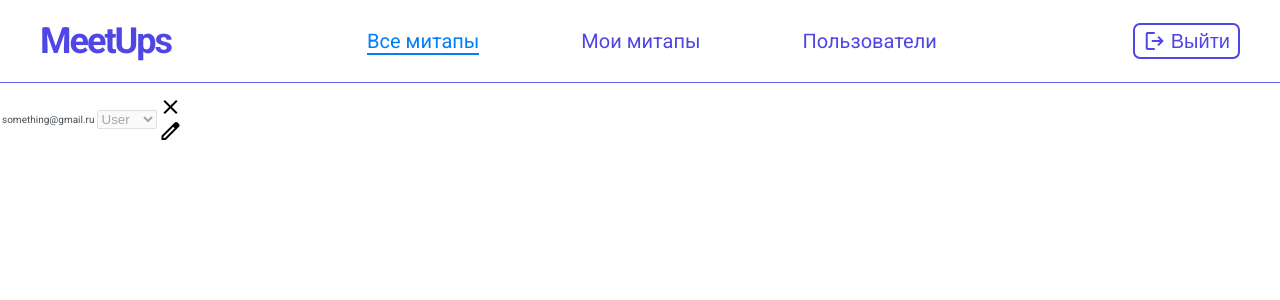
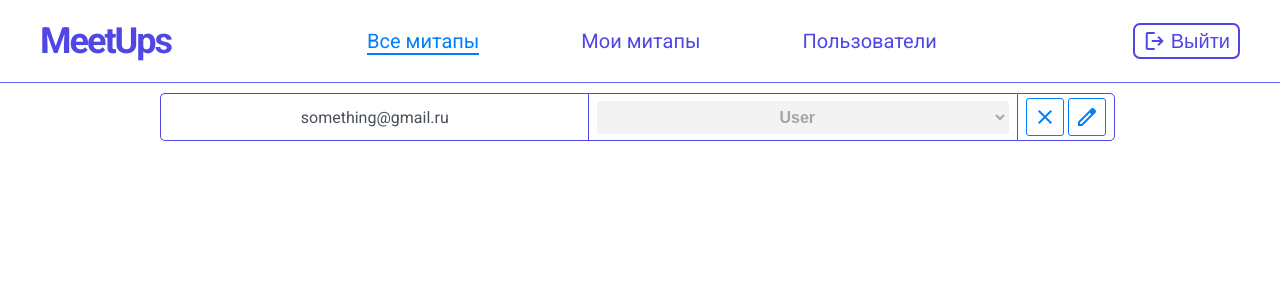
Before and after one commit to NERFTHISPLS/angular-meetup-organization, an Angular app: page / in a window 1280 px wide. Shown: the top 300 px of the page. Built offline with nearby package versions, Linux system fonts and the light colour scheme.

Commit message:
Create styles for the users page

```diff
--- a/src/app/pages/users-table/users-table.component.scss
+++ b/src/app/pages/users-table/users-table.component.scss
@@ -0,0 +1,104 @@
+.container {
+  max-width: 96rem;
+  height: 100%;
+
+  margin: 0 auto;
+  padding-right: 0.5rem;
+  padding-bottom: 2rem;
+
+  overflow-y: auto;
+}
+
+.container::-webkit-scrollbar {
+  width: 5px;
+}
+
+h2 {
+  margin-bottom: 2rem;
+
+  font-size: 2rem;
+  text-align: center;
+}
+
+.users-table {
+  display: flex;
+  flex-direction: column;
+  gap: 1rem;
+}
+
+tr {
+  flex: 1;
+
+  display: flex;
+}
+
+td {
+  flex: 1 0;
+
+  display: flex;
+  justify-content: center;
+  align-items: center;
+
+  padding: 0.4rem 0.8rem;
+
+  font-size: 1.6rem;
+
+  border: 1px solid var(--base-color);
+}
+
+td:not(:last-child) {
+  border-right: none;
+}
+
+td:first-child {
+  border-radius: 5px 0 0 5px;
+}
+
+td:last-child {
+  border-radius: 0 5px 5px 0;
+}
+
+select {
+  width: 100%;
+
+  padding: 0.6rem 1.2rem;
+
+  font-size: inherit;
+  font-weight: 700;
+  text-align: center;
+
+  border: 1px solid transparent;
+  border-radius: 3px;
+
+  outline: none;
+  transition: all 0.3s;
+}
+
+select:focus {
+  border-color: var(--accent-color);
+}
+
+.buttons {
+  flex: 0 1;
+
+  display: flex;
+  align-items: center;
+  gap: 0.4rem;
+}
+
+button {
+  padding: 0.6rem;
+
+  color: var(--accent-color);
+
+  border: 1px solid var(--accent-color);
+  border-radius: 3px;
+
+  transition: all 0.3s;
+}
+
+button:hover {
+  color: var(--second-font-color);
+
+  background-color: var(--accent-color-light);
+}
```
